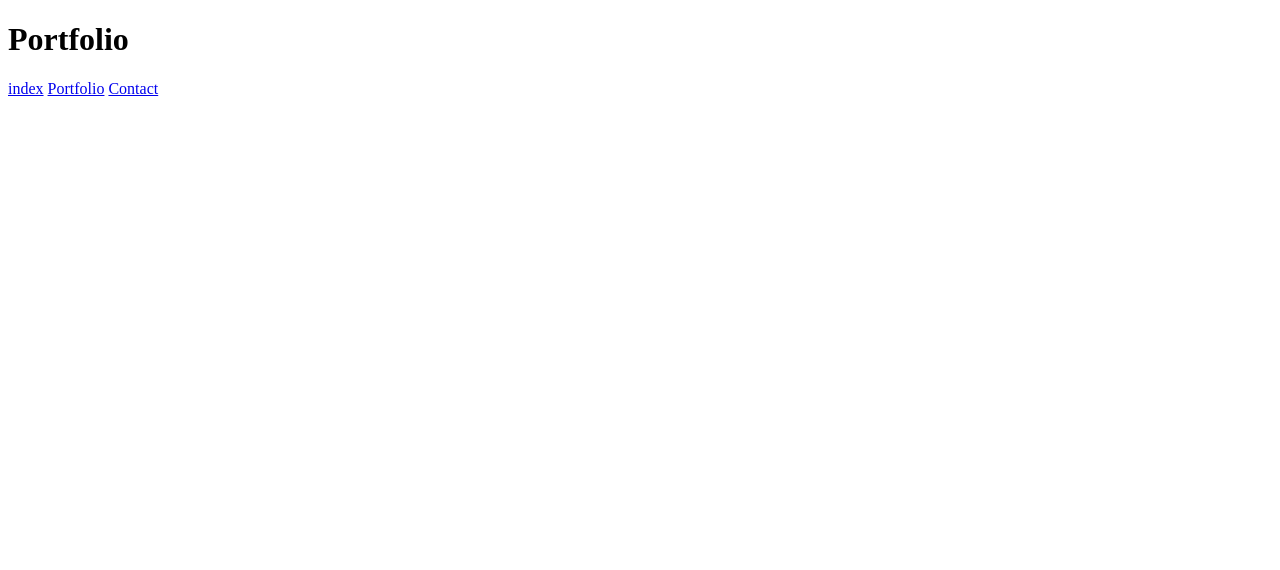
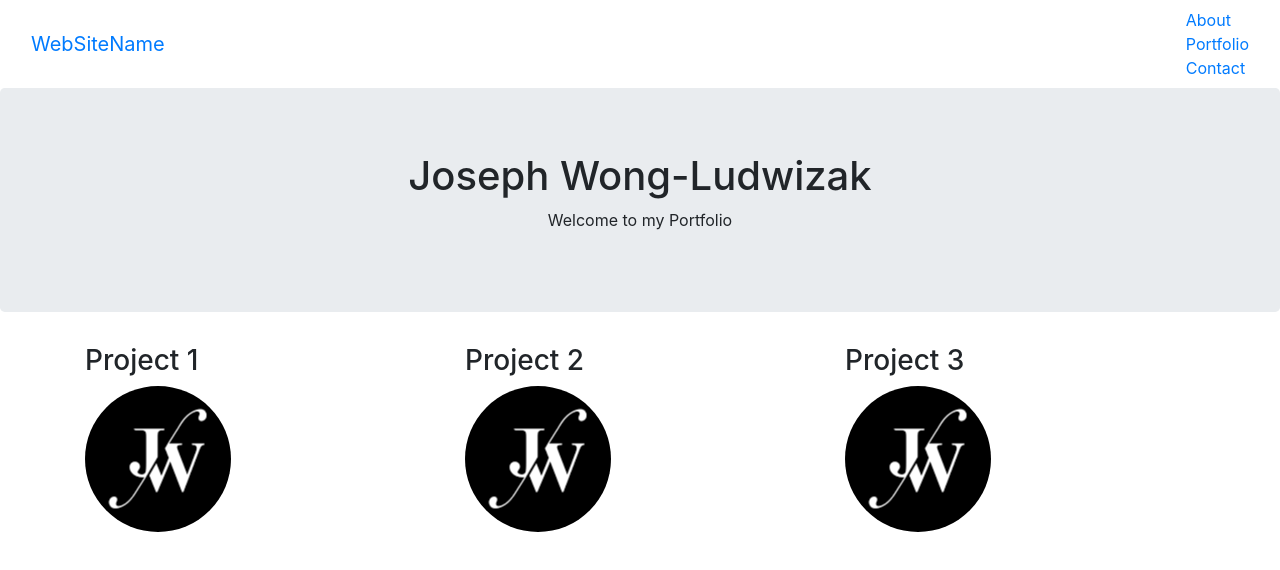
Before and after one commit to Josclud/josclud.github.io, a plain HTML site: page portfolio.html in a window 1280 px wide. Drawn offline with nearby package versions, Linux system fonts and the light colour scheme.

Commit message:
portfolio

```diff
--- a/portfolio.html
+++ b/portfolio.html
@@ -5,13 +5,95 @@
   <meta charset="UTF-8">
   <meta name="viewport" content="width=device-width, initial-scale=1.0">
   <title>Document</title>
+  <link rel="stylesheet" href="https://cdn.jsdelivr.net/npm/bootstrap@4.5.3/dist/css/bootstrap.min.css"
+    integrity="sha384-TX8t27EcRE3e/ihU7zmQxVncDAy5uIKz4rEkgIXeMed4M0jlfIDPvg6uqKI2xXr2" crossorigin="anonymous">
+  <link rel="stylesheet" href="./style1.css" />
 </head>
 
 <body>
-  <h1>Portfolio</h1>
-  <a href="./index.html">index</a>
-  <a href="./portfolio.html">Portfolio</a>
-  <a href="./contact.html">Contact</a>
+  <nav class="navbar navbar-inverse navbar-fixed-top">
+    <div class="container-fluid">
+      <div class="navbar-header">
+        <a class="navbar-brand" href="#">WebSiteName</a>
+      </div>
+      <ul class="nav navbar-nav">
+        <li><a href="./index.html">About</a></li>
+        <li><a href="./portfolio.html">Portfolio</a></li>
+        <li><a href="./contact.html">Contact</a></li>
+      </ul>
+    </div>
+  </nav>
+
+
+  <div class="jumbotron text-center">
+    <h1>Joseph Wong-Ludwizak</h1>
+    <p>Welcome to my Portfolio</p>
+  </div>
+
+  <div class="container">
+    <div class="row">
+      <div class="col-sm-4">
+        <h3>Project 1</h3>
+        <img src="./images/Jw.png">
+      </div>
+      <div class="col-sm-4">
+        <h3>Project 2</h3>
+        <img src="./images/Jw.png">
+      </div>
+      <div class="col-sm-4">
+        <h3>Project 3</h3>
+        <img src="./images/Jw.png"
+      </div>
+    </div>
+  </div>
+
+
+
+
+
+
+
+
+
+
+
+
+
+
+
+
+
+
+  <!-- <section id="navigation">
+    <nav class="navbar nav-pills flex-column flex-sm-row sticky-top">
+      <a class="flex-sm-fill text-sm-center nav-link" href="./portfolio.html">Portfolio</a>
+      <a class="flex-sm-fill text-sm-center nav-link" href="./contact.html">Contact</a>
+      <a class="flex-sm-fill text-sm-center nav-link" href="./index.html">About Me</a>
+  </section>
+  </nav> -->
+  <!-- <nav class="navbar navbar-expand-md navbar-light bg-light sticky-top">
+    <div class="container-fluid">
+      <a class="navbar-brand" href="#"><img src="./images/Jw.png" width="50px"></a>
+      <button class="navbar-toggler" type="button" data-toggle="collapse" data-target="#navbarResponsive">
+          <span class="navbar-toggler-icon"></span>
+      </button>
+      <div class="collapse navbar-collapse" id="navbarResponsive">
+        <ul class="navbar-nav ml-auto">
+          <li class="nav-item">
+            <a class="nav-link" href="./contact.html">Contact</a>
+          </li>
+        </ul>
+
+
+    </div>
+  </nav> -->
+
+  <script src="https://code.jquery.com/jquery-3.5.1.slim.min.js"
+    integrity="sha384-DfXdz2htPH0lsSSs5nCTpuj/zy4C+OGpamoFVy38MVBnE+IbbVYUew+OrCXaRkfj"
+    crossorigin="anonymous"></script>
+  <script src="https://cdn.jsdelivr.net/npm/bootstrap@4.5.3/dist/js/bootstrap.bundle.min.js"
+    integrity="sha384-ho+j7jyWK8fNQe+A12Hb8AhRq26LrZ/JpcUGGOn+Y7RsweNrtN/tE3MoK7ZeZDyx"
+    crossorigin="anonymous"></script>
 </body>
 
 </html>
```
Also changed, not shown: contact.html (+19 -4 lines), index.html (+12 -7 lines), images/Jw.png (added), style1.css (added), 2 other files.
